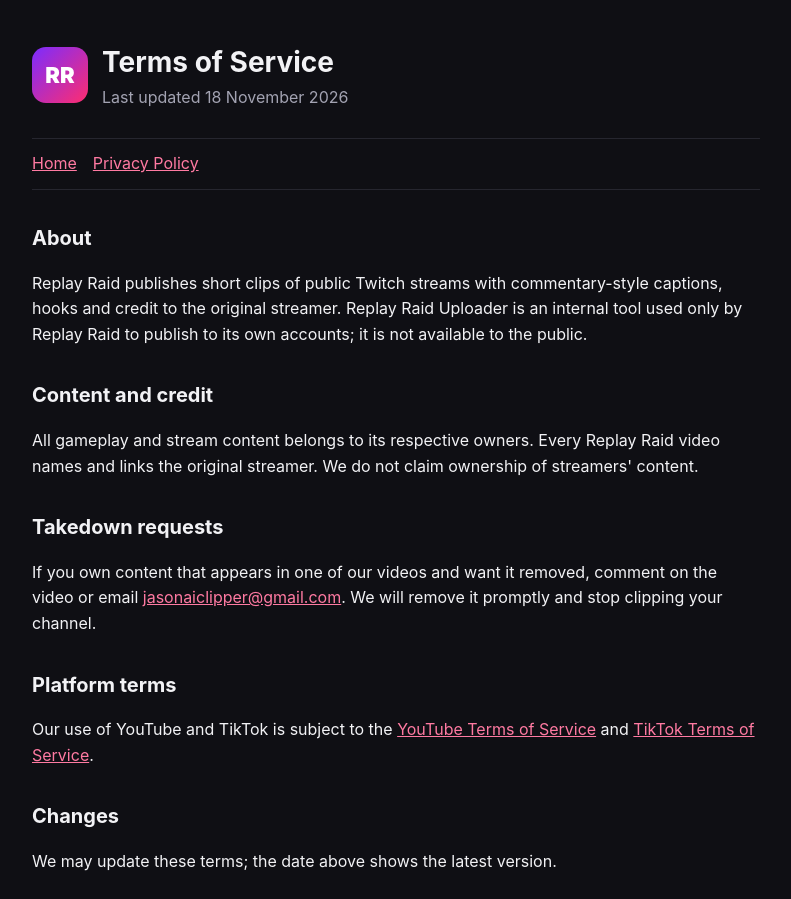
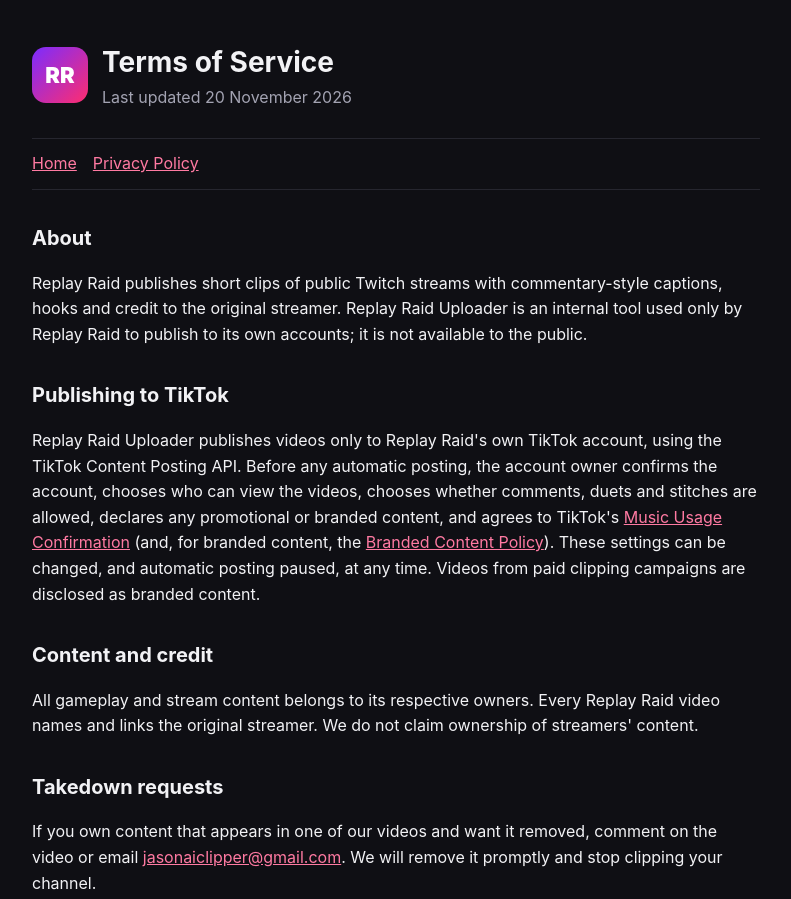
Before and after one commit to jasonaiclipper-lab/jasonaiclipper-lab.github.io, a plain HTML site: page terms.html in a window 1280 px wide. Shown: the top 899 px of the page, without its empty margins (244-1035 px from the left). Drawn offline with Linux system fonts and the light colour scheme.

Commit message:
Update terms.html

```diff
--- a/terms.html
+++ b/terms.html
@@ -1,9 +1,11 @@
 <!doctype html><html lang="en"><head><meta charset="utf-8"><meta name="viewport" content="width=device-width,initial-scale=1">
 <title>Terms of Service - Replay Raid</title><link rel="stylesheet" href="style.css"></head><body><main>
-<header><div class="logo">RR</div><div><h1>Terms of Service</h1><div class="muted">Last updated 18 November 2026</div></div></header>
+<header><div class="logo">RR</div><div><h1>Terms of Service</h1><div class="muted">Last updated 20 November 2026</div></div></header>
 <nav><a href="index.html">Home</a><a href="privacy.html">Privacy Policy</a></nav>
 <h2>About</h2>
 <p>Replay Raid publishes short clips of public Twitch streams with commentary-style captions, hooks and credit to the original streamer. Replay Raid Uploader is an internal tool used only by Replay Raid to publish to its own accounts; it is not available to the public.</p>
+<h2>Publishing to TikTok</h2>
+<p>Replay Raid Uploader publishes videos only to Replay Raid's own TikTok account, using the TikTok Content Posting API. Before any automatic posting, the account owner confirms the account, chooses who can view the videos, chooses whether comments, duets and stitches are allowed, declares any promotional or branded content, and agrees to TikTok's <a href="https://www.tiktok.com/legal/page/global/music-usage-confirmation/en">Music Usage Confirmation</a> (and, for branded content, the <a href="https://www.tiktok.com/legal/page/global/bc-policy/en">Branded Content Policy</a>). These settings can be changed, and automatic posting paused, at any time. Videos from paid clipping campaigns are disclosed as branded content.</p>
 <h2>Content and credit</h2>
 <p>All gameplay and stream content belongs to its respective owners. Every Replay Raid video names and links the original streamer. We do not claim ownership of streamers' content.</p>
 <h2>Takedown requests</h2>
```
